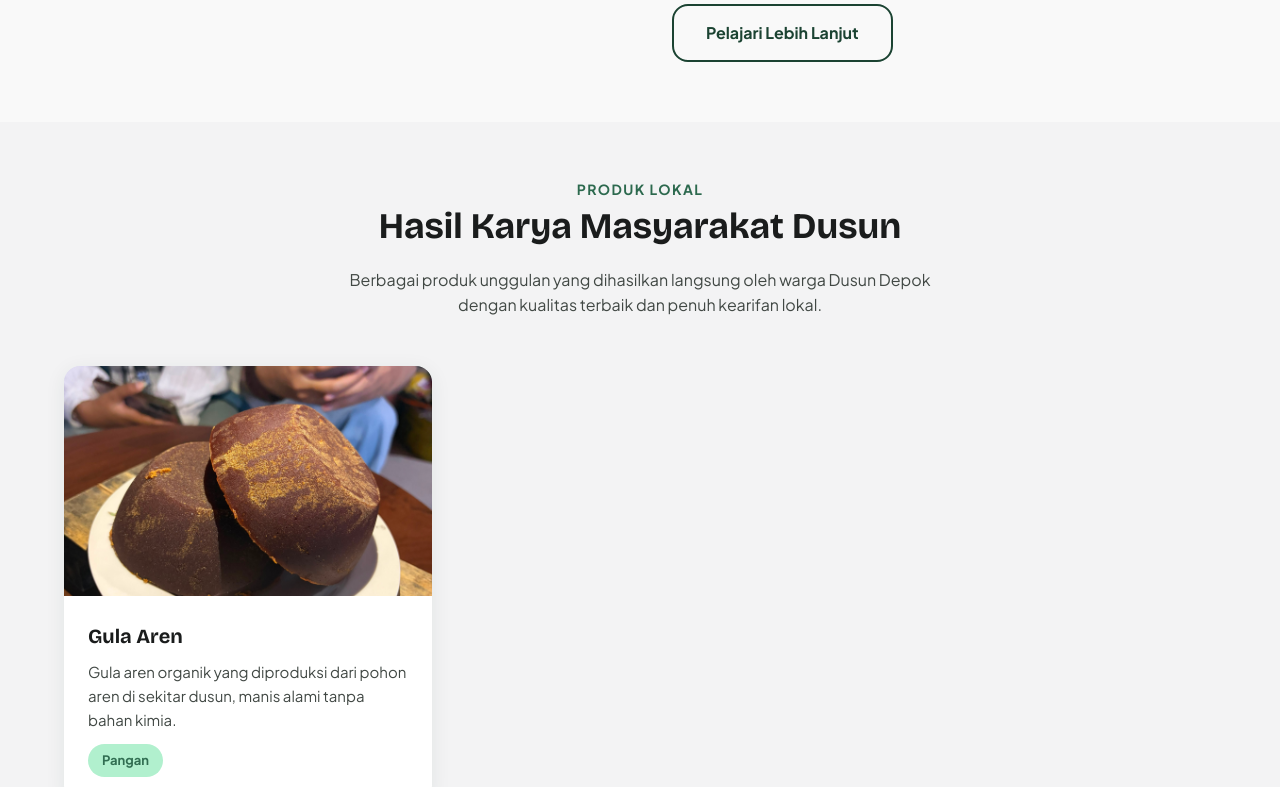
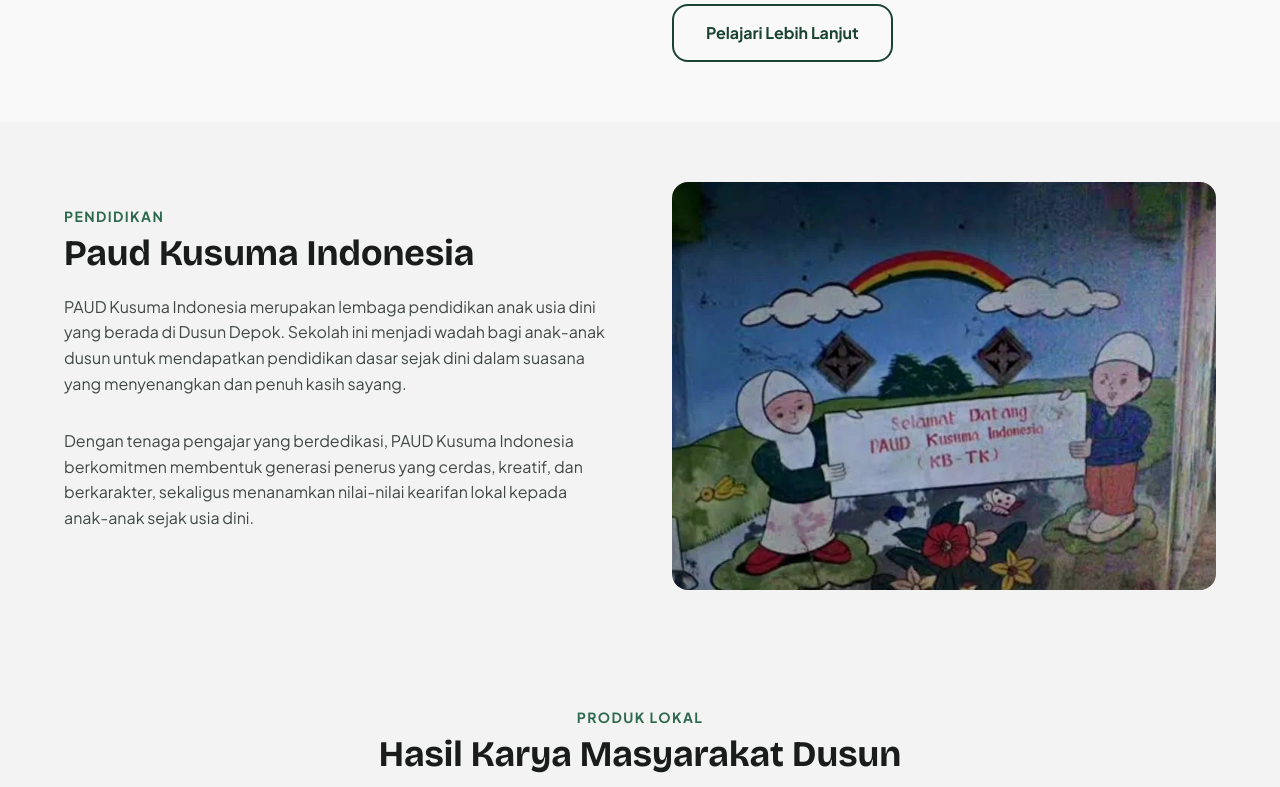
Before and after one commit to salman01-a/web-profil-dusun-depok, a React (Vite) app: page / in a window 1280 px wide. Shown: the part 1333-2120 px from the top of the page. Built offline with nearby package versions, Linux system fonts and the light colour scheme.

Commit message:
feat: adding paud

```diff
--- a/src/components/Body.jsx
+++ b/src/components/Body.jsx
@@ -1,5 +1,6 @@
 import Hero from './Hero'
 import Tentang from './Tentang'
+import Sekolah from './Sekolah'
 import Produk from './Produk'
 import Wisata from './Wisata'
 import Kegiatan from './Kegiatan'
@@ -11,6 +12,7 @@ export default function Body() {
     <main>
       <Hero />
       <Tentang />
+      <Sekolah />
       <Produk />
       <Wisata />
       <Kegiatan />
--- a/src/components/Header.jsx
+++ b/src/components/Header.jsx
@@ -4,6 +4,7 @@ import logo from '../assets/logo.png'
 const NAV_LINKS = [
   { label: 'Beranda', href: '#beranda' },
   { label: 'Tentang', href: '#tentang' },
+  { label: 'Sekolah', href: '#sekolah' },
   { label: 'Produk', href: '#produk' },
   { label: 'Wisata', href: '#wisata' },
   { label: 'Kegiatan', href: '#kegiatan' },
--- /dev/null
+++ b/src/components/Sekolah.jsx
@@ -0,0 +1,30 @@
+import paud from '../assets/paud.webp'
+
+export default function Sekolah() {
+  return (
+    <section id="sekolah" className="section section-alt">
+      <div className="container">
+        <div className="about-grid sekolah-grid">
+          <div className="about-text">
+            <p className="label-caps">Pendidikan</p>
+            <h2 className="headline-md">Paud Kusuma Indonesia</h2>
+            <p className="body-md">
+              PAUD Kusuma Indonesia merupakan lembaga pendidikan anak usia dini yang berada
+              di Dusun Depok. Sekolah ini menjadi wadah bagi anak-anak dusun untuk
+              mendapatkan pendidikan dasar sejak dini dalam suasana yang menyenangkan
+              dan penuh kasih sayang.
+            </p>
+            <p className="body-md">
+              Dengan tenaga pengajar yang berdedikasi, PAUD Kusuma Indonesia berkomitmen
+              membentuk generasi penerus yang cerdas, kreatif, dan berkarakter, sekaligus
+              menanamkan nilai-nilai kearifan lokal kepada anak-anak sejak usia dini.
+            </p>
+          </div>
+          <div className="about-img">
+            <img src={paud} alt="Paud Kusuma Indonesia" loading="lazy" />
+          </div>
+        </div>
+      </div>
+    </section>
+  )
+}
--- a/src/index.css
+++ b/src/index.css
@@ -603,6 +603,17 @@ textarea.input {
   margin-bottom: var(--stack-lg);
 }
 
+/* ── Sekolah Section ── */
+@media (min-width: 768px) {
+  .sekolah-grid {
+    grid-template-columns: 1fr 1fr;
+  }
+
+  .sekolah-grid .about-text {
+    order: -1;
+  }
+}
+
 /* ── Demografi ── */
 .demografi {
   margin-top: 64px;
```
Also changed, not shown: src/assets/paud.webp (added).
